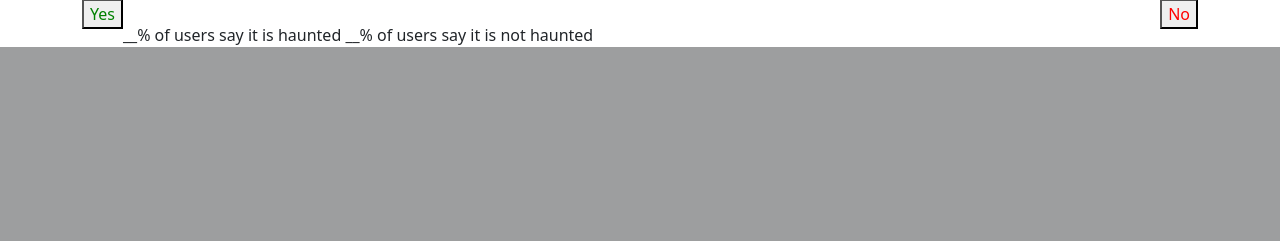
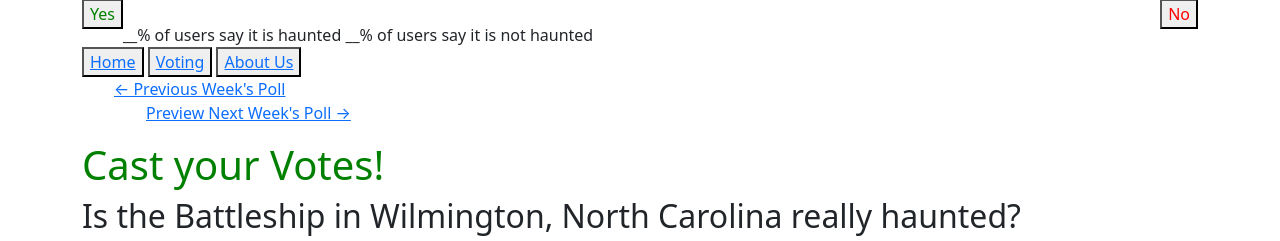
Before and after one commit to Septillion24/itsc-3155-final-project, a Flask app: template templates/voting.html in a window 1280 px wide. Shown: the part 1277-1518 px from the top of the page. Before the commit the page ends 1324 px from the top, so only its background shows below. Run offline with Flask 3, Linux system fonts and the light colour scheme; the template is opened without the code that fills it, so the values that code supplies are empty; parts of the project's set-up code (start-up, migrations or seed data) failed here and were passed over.

Commit message:
Setup basics for voting page

```diff
--- a/app.py
+++ b/app.py
@@ -82,6 +82,13 @@ def getPostFromID(post_id):
 def getUserByID():
     pass
 
+@app.get('/voting')
+def votingPage():
+    return render_template('voting.html')
+
+@app.post('/voting')
+
+
 def seed_database():
     users = [
         User(username='User1', avatar_url="images/avatar1.png"),
@@ -128,6 +135,7 @@ if __name__ == '__main__':
     app.run(debug=True)
 
 
+
 def doLoginProcess():
     pass
 def doSignInProcess():
--- a/templates/voting.html
+++ b/templates/voting.html
@@ -30,4 +30,28 @@
 <body style="text-align:right">__% of users say it is not haunted</body>
 
 
+
+<nav>
+    <button><a href="/">Home</a></button>
+    <button><a href="/voting">Voting</a></button>
+    <button><a href="/about">About Us</a></button>
+</nav>
+
+<nav>
+    <ul class="backwards"><a href="/voting/previous">← Previous Week's Poll</a></li>
+    <ul class="forwards"><a href="/voting/next">Preview Next Week's Poll →</a></li>
+</nav>
+<h1 style="color:green">Cast your Votes!</h1>
+<h2>Is the Battleship in Wilmington, North Carolina really haunted?</h2>
+<div class="voting-image">
+    <img src="voting_page_image1.jpg" alt="Battleship" style="width: 1000px; height: 1000px; display: block; margin-left: auto; margin-right: auto">
+</div>
+
+<button style="color:green; float:left">Yes</button>
+<button style="color:red; float:right">No</button>
+<br>
+<body style="text-align:left">__% of users say it is haunted</body>
+<body style="text-align:right">__% of users say it is not haunted</body>
+
+
 {% endblock %}
```
Also changed, not shown: static/images/voting_page_image1.jpg (added).
